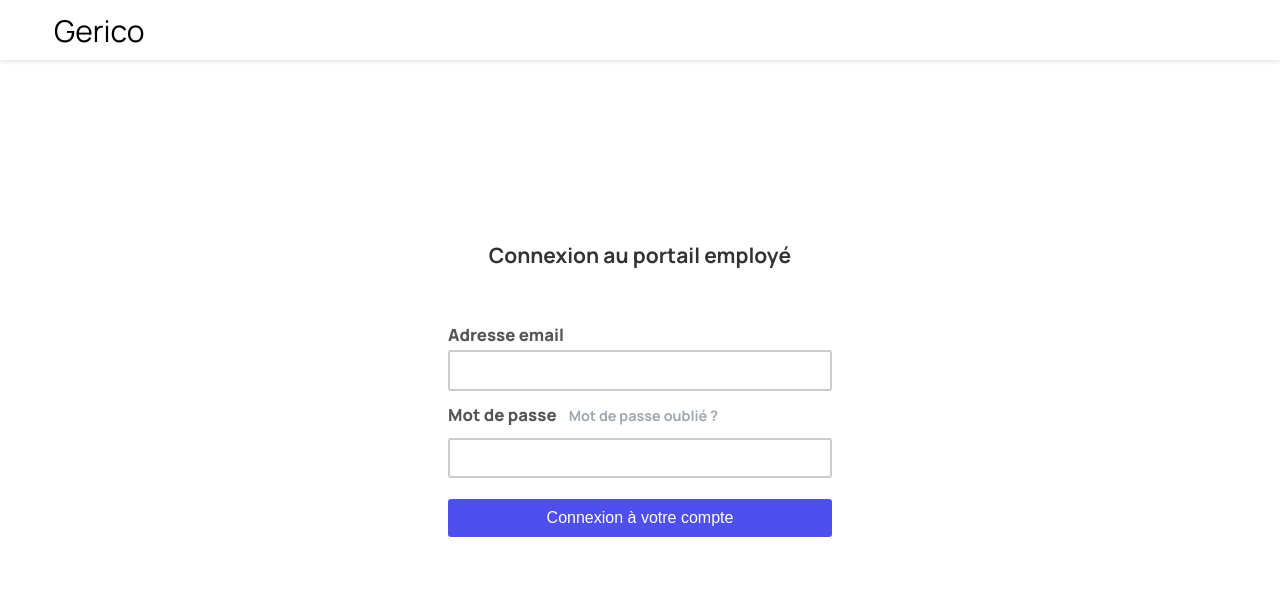
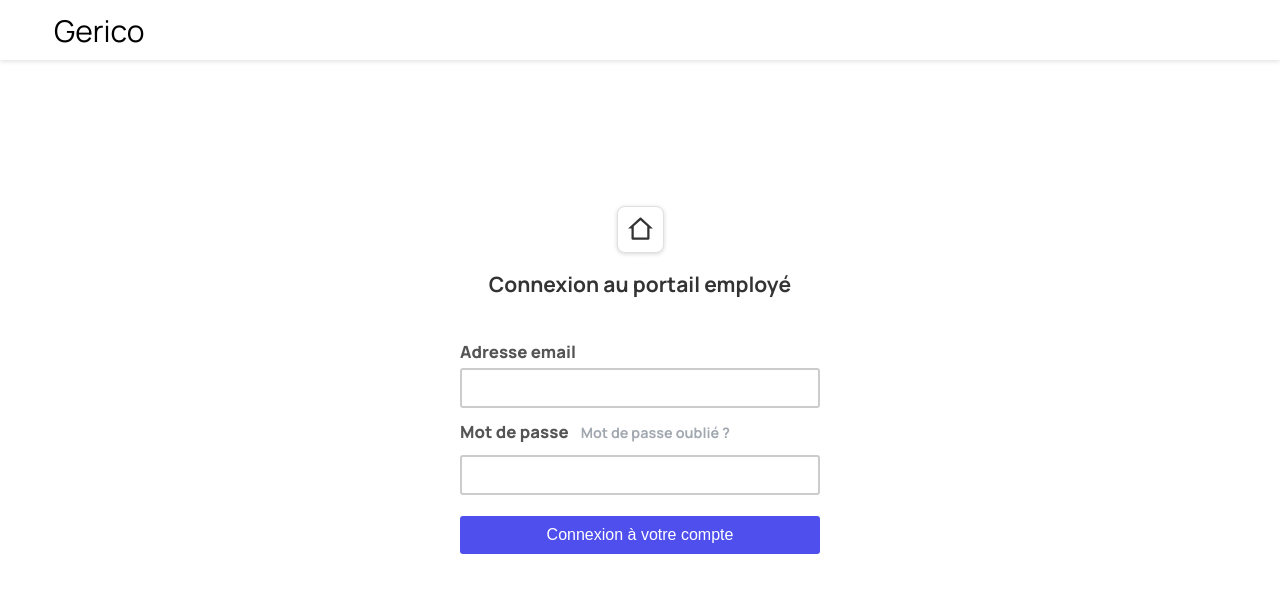
Before and after one commit to Antoninop/gerico-frontend, a React (Vite) app: page /login in a window 1280 px wide. Shown: the top 592 px of the page. Built offline with nearby package versions, Linux system fonts and the light colour scheme.

Commit message:
[+] login page logo

```diff
--- a/src/components/input/input.module.scss
+++ b/src/components/input/input.module.scss
@@ -1,4 +1,6 @@
+
 .inputGroup {
+    width: 30rem;
 
     label {
         display: block;
--- a/src/components/navbar/Navbar.tsx
+++ b/src/components/navbar/Navbar.tsx
@@ -7,7 +7,6 @@ const Navbar: React.FC = () => {
       <div className="navbar-logo">
         <a href="/">Gerico</a>
       </div>
-
     </nav>
   );
 };
--- a/src/pages/login/Login.tsx
+++ b/src/pages/login/Login.tsx
@@ -5,6 +5,7 @@ import Input from '../../components/input/Input';
 import Navbar from '../../components/navbar/Navbar';
 import { loginUser } from '../../services/api';
 import { useAuth } from '../../services/AuthContext';
+import { RiHome2Line } from "react-icons/ri";
 
 const Login: React.FC = () => {
     const [email, setEmail] = useState<string>('');
@@ -38,6 +39,7 @@ const Login: React.FC = () => {
 
             <div className={styles.loginContainer}>
                 <div className={styles.Container}>
+                    <div className={styles.loginLogo}><RiHome2Line /></div>
                     <h2>Connexion au portail employé</h2>
                     {error && <div className={styles.error}>{error}</div>}
                     <form onSubmit={handleSubmit}>
@@ -63,7 +65,6 @@ const Login: React.FC = () => {
                         />
                         <button type="submit" className={styles.submitButton}>Connexion à votre compte</button>
                     </form>
-
                 </div>
             </div>
         </div>
--- a/src/pages/login/login.module.scss
+++ b/src/pages/login/login.module.scss
@@ -6,17 +6,34 @@
 }
 
 .Container {
-    width: 32rem;
+    display: flex;
+    flex-direction: column;
+    align-items: center;
+    width: 100%;
     margin: 0 auto;
     padding: 3rem;
+}
+
+.loginLogo {
+    display: flex;
+    justify-content: center;
+    align-items: center;
+    color: #333;
+    font-size: 2.25rem;
+    border: 1px solid #e0e0e0;
+    padding: .75rem;
+    border-radius: 8px;
+    box-shadow: rgba(0, 0, 0, 0.16) 0px 1px 4px;
+    background-color: #fff;
 }
 
 h2 {
     text-align: center;
     color: #333;
-    margin-bottom: 4.5rem;
+    margin-bottom: 2.5rem;
     font-size: 1.75rem;
 }
+
 
 .submitButton {
     margin-top: 1.75rem;
```
Lines whose indentation alone changed are shown as unchanged.
